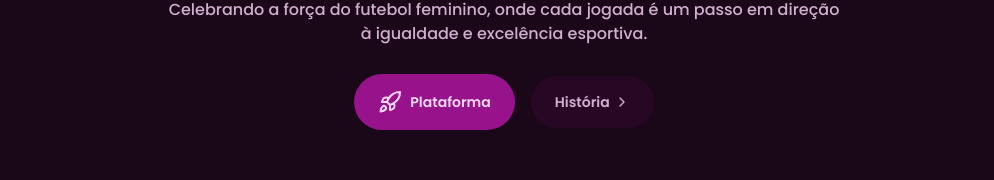
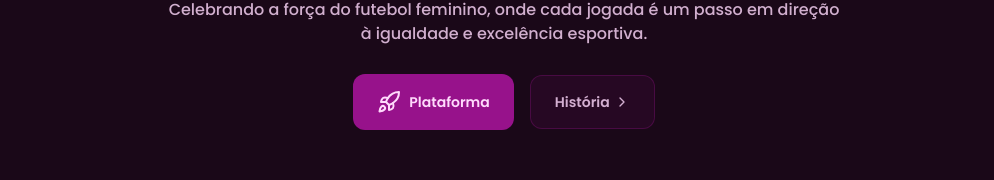
Before and after one commit to Apita-Mais/apita-lp, a Next.js app: page / in a window 1280 px wide. Shown: the part 438-618 px from the top of the page, without its empty margins (136-1130 px from the left). Built offline with nearby package versions, Linux system fonts and the light colour scheme.

Commit message:
style: Updating button

```diff
--- a/components/Button.tsx
+++ b/components/Button.tsx
@@ -5,9 +5,9 @@ const button = tv({
   variants: {
     variant: {
       default:
-        "font-semibold text-sm text-foreground bg-primary rounded-full hover:opacity-80 duration-300",
+        "font-semibold text-sm text-foreground bg-primary rounded-xl hover:opacity-80 duration-300",
       outline:
-        "font-semibold text-sm bg-primary/10 text-foreground/80 rounded-full hover:bg-primary/30 hover:text-white duration-300",
+        "font-semibold text-sm bg-primary/10 text-foreground/80 border border-primary/30 rounded-xl hover:bg-primary/30 hover:text-white duration-300",
     },
     size: {
       default: "px-6 py-4",
```
